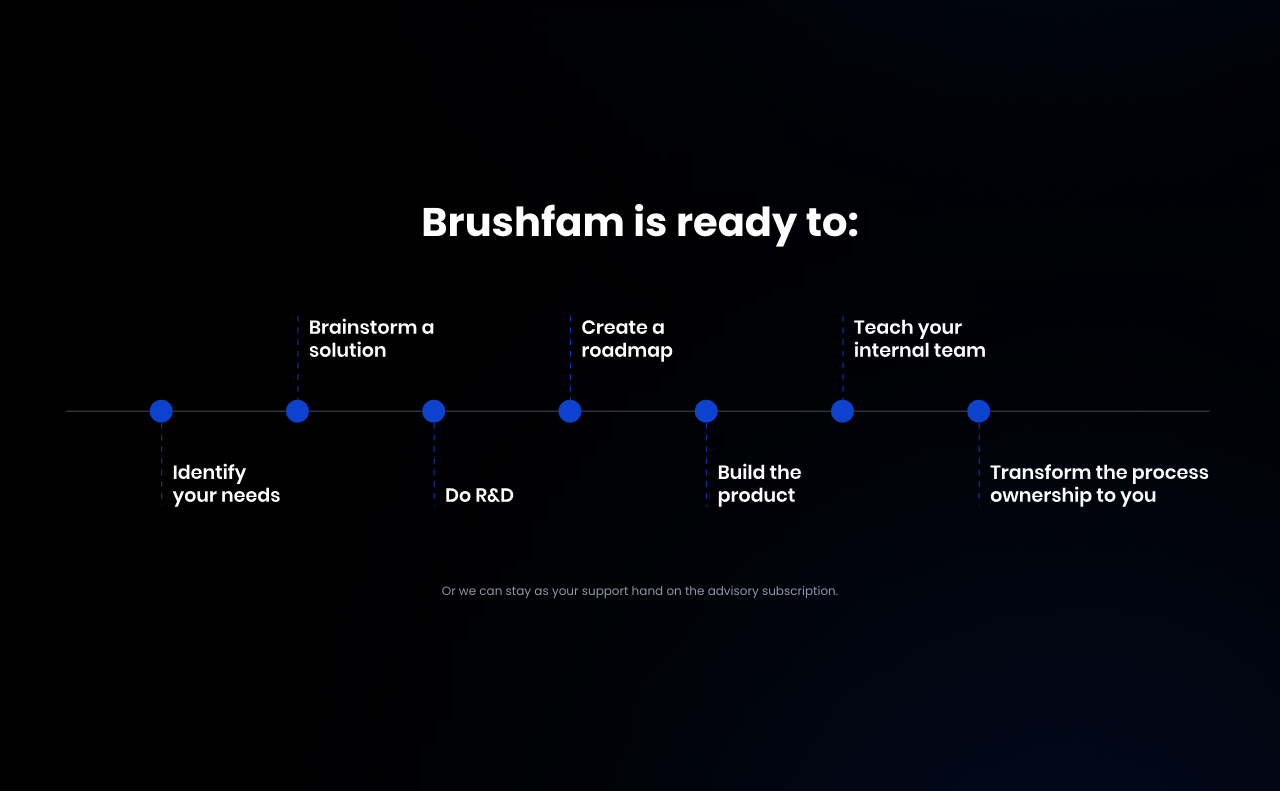
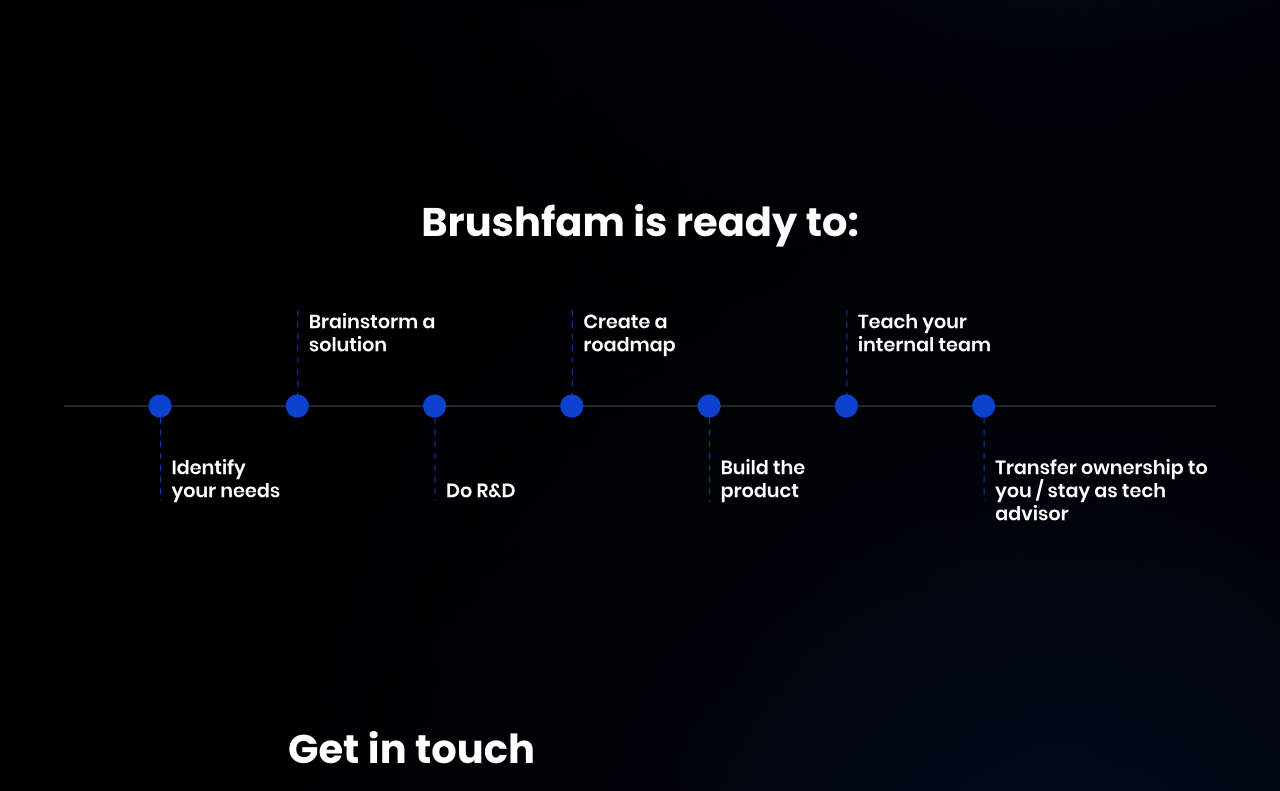
Before and after one commit to Brushfam/brushfam-website, a Next.js app: page /onboard-to-web3 in a window 1280 px wide. Shown: the part 484-1275 px from the top of the page. Built offline with nearby package versions, Linux system fonts and the light colour scheme.

Commit message:
web3-onboard-process update

```diff
--- a/sections/onboard-to-web3/Services.js
+++ b/sections/onboard-to-web3/Services.js
@@ -4,9 +4,8 @@ export default function Services() {
     return(
         <section className={styles.section}>
             <p className={styles.headerText}>Brushfam is ready to:</p>
-            <img src={"/onboard-process.svg"} className={styles.onboardProcessImg} />
-            <p  className={styles.onboardProcessText}>Or we can stay as your support hand on the advisory subscription.</p>
-            <img src={"/onboard-process-mobile.svg"} className={styles.onboardProcessMobileImg} />
+            <img src={"/web3-onboard-process.svg"} className={styles.onboardProcessImg} />
+            <img src={"/web3-onboard-process-mobile.svg"} className={styles.onboardProcessMobileImg} />
         </section>
     )
 }
--- a/styles/onboard-to-web3/Services.module.css
+++ b/styles/onboard-to-web3/Services.module.css
@@ -16,7 +16,7 @@
 }
 
 .onboardProcessImg {
-    margin-bottom: 64px;
+    margin-bottom: 200px;
 }
 
 .onboardProcessText {
@@ -33,7 +33,7 @@
     }
 }
 
-@media (max-width: 800px) {
+@media (max-width: 960px) {
     .onboardProcessImg, .onboardProcessText {
         display: none;
     }
```
Also changed, not shown: public/web3-onboard-process-mobile.svg (added), public/web3-onboard-process.svg (added).
